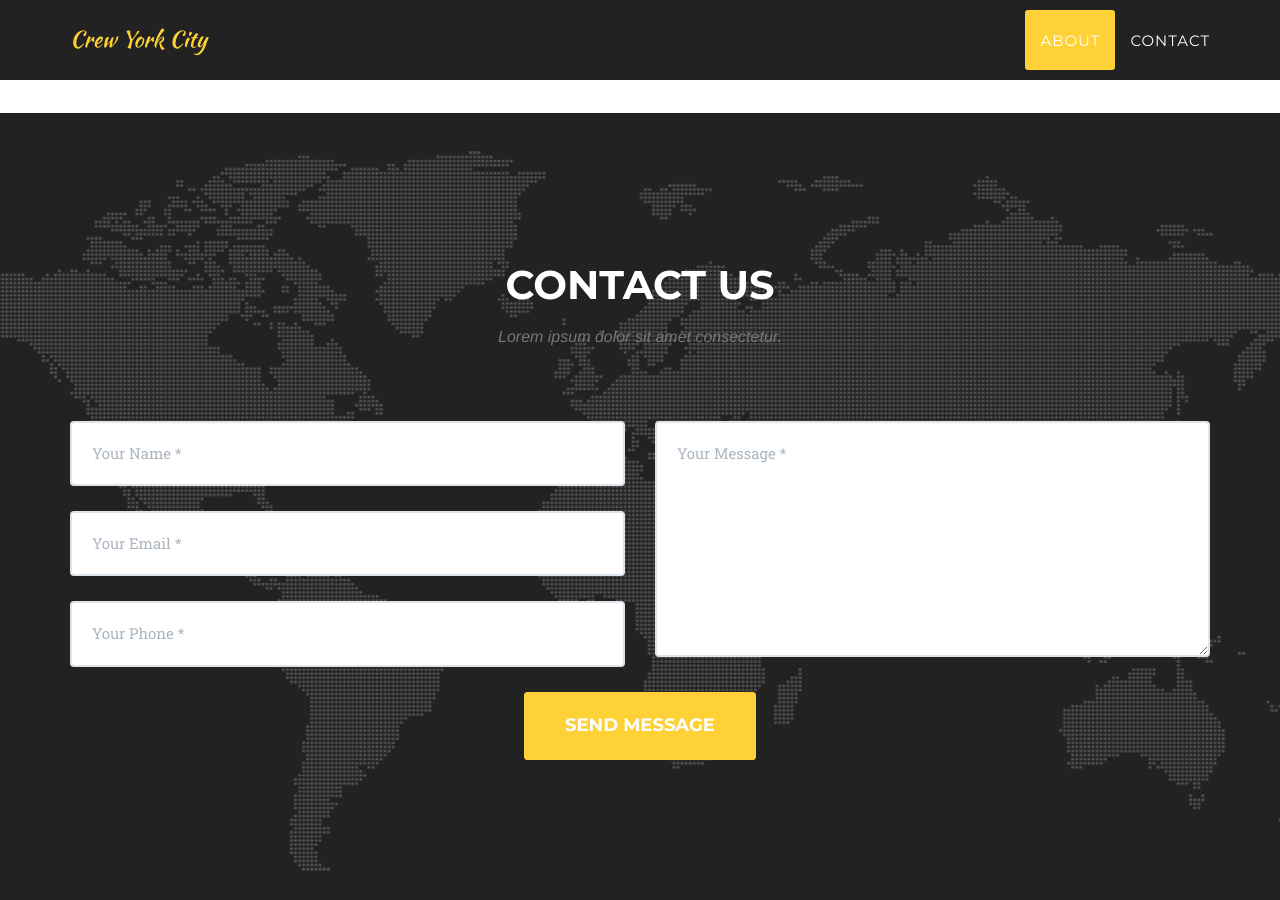
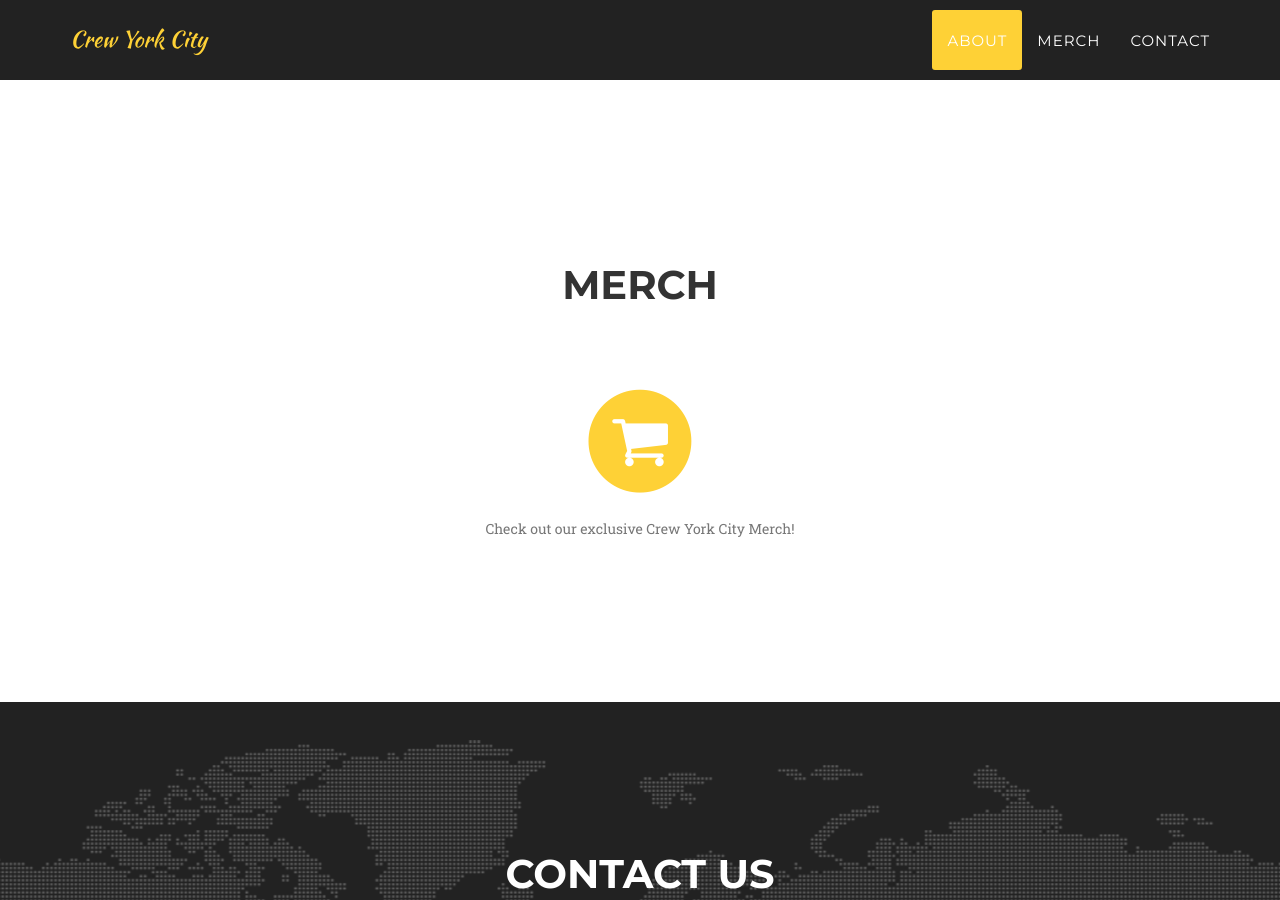
Before and after one commit to ddehne/crewyork, a Jekyll site: the page built from index.html, in a window 1280 px wide and 900 px high, scrolled down 1319 px. Built offline with Jekyll 4.4.1, drawn with Linux system fonts in a browser that asks for light colours; some web fonts are replaced.

Commit message:
merch and menu

```diff
--- a/_includes/header.html
+++ b/_includes/header.html
@@ -27,6 +27,9 @@
                     <li>
                         <a class="page-scroll" href="#about">About</a>
                     </li>
+                    <li>
+                        <a class="page-scroll" href="#merch">Merch</a>
+                    </li>
                     <!-- <li>
                         <a class="page-scroll" href="#team">Team</a>
                     </li> -->
@@ -46,7 +49,7 @@
             <div class="intro-text">
                 <div class="intro-heading">The Most Massive Crew Supporters in NYC</div>
                 <div class="intro-lead-in">est. 2024</div>
-                <a href="#services" class="page-scroll btn btn-xl">Tell Me More</a>
+                <a href="#about" class="page-scroll btn btn-xl">Tell Me More</a>
             </div>
         </div>
     </header>
--- a/_layouts/default.html
+++ b/_layouts/default.html
@@ -8,6 +8,7 @@
 
     {% include header.html %}
     {% include about.html %}
+    {% include merch.html %}
     {% include contact.html %}
     {% include footer.html %}
     {% include modals.html %}
```
